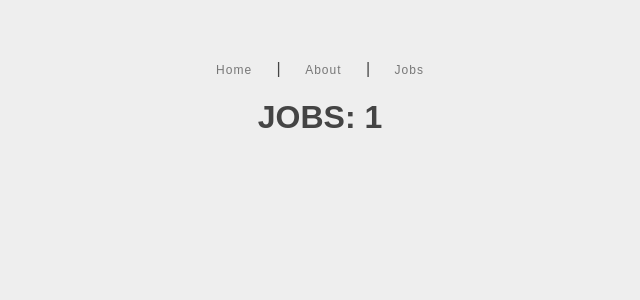
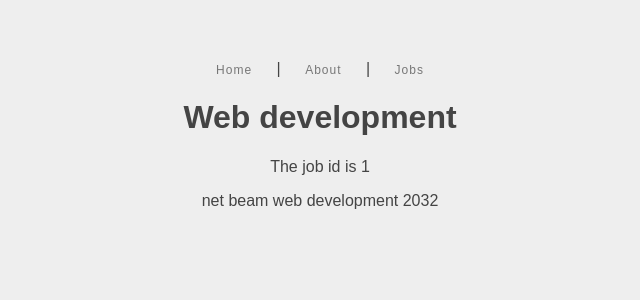
Before and after one commit to AngeloAc/APPVEN, a Vue app: page /jobs/1 in a window 1280 px wide. Shown: the top 300 px of the page, without its empty margins (320-960 px from the left). Built offline with nearby package versions, Linux system fonts and the light colour scheme; data requests are answered from the project's data file.

Commit message:
API JSON

```diff
--- a/src/view/JobDetails.vue
+++ b/src/view/JobDetails.vue
@@ -1,12 +1,28 @@
 <template>
-    <div>
-        <h1>JOBS: {{ id }}</h1>
+    <div v-if="job">
+        <h1>{{ job.title }}</h1>
+        <p>The job id is {{ id }}</p>
+        <p>{{ job.description }}</p>
+    </div>
+    <div v-else>
+        <p>Carregando os dados....</p>
     </div>
 </template>
 
 <script>
 export default {
-    props: ['id']
+    props: ['id'],
+    data() {
+        return {
+            job: null
+        }
+    },
+    mounted() {
+        fetch('http://localhost:3000/jobs/'+ this.id).
+        then(res => res.json()).
+        then(data => this.job = data).
+        catch(error => console.log(error.message));
+   },
 }
 </script>
 
--- a/src/view/Jobs.vue
+++ b/src/view/Jobs.vue
@@ -1,13 +1,18 @@
 <template>
     <div>
         <h1>JOBS API</h1>
-        <ul>
+        <div v-if="jobs.length">
+            <ul>
             <li v-for="job in jobs" :key="job.id">
                 <router-link :to="{ name: 'JobDetails', params: { id: job.id }}">
                 <h2>{{ job.title }}</h2>
                  </router-link>
             </li>
         </ul>
+        </div>
+      <div v-else>
+        <p> Carregando os dados</p>
+      </div>
     </div>
 </template>
 
@@ -15,14 +20,7 @@
 export default {
    data() {
     return {
-        jobs: [
-        {title:"Web development", description:"net beam web development 2032",id: 1},
-        {title:"mobile development", description:"net beam mobile development 2032",id: 2},
-        {title:"desktop development", description:"net beam desktop development 2032",id: 3},
-        {title:"iot development", description:"net beam iot development 2032",id: 4},
-        {title:"tv development", description:"net beam tv development 2032",id: 5},
-
-    ]
+        jobs: []
     }
    },
    methods: {
@@ -31,7 +29,10 @@
         }
    },
    mounted() {
-
+        fetch('http://localhost:3000/jobs').
+        then(res => res.json()).
+        then(data => this.jobs = data).
+        catch(error => console.log(error.message));
    },
 }
 </script>
```
